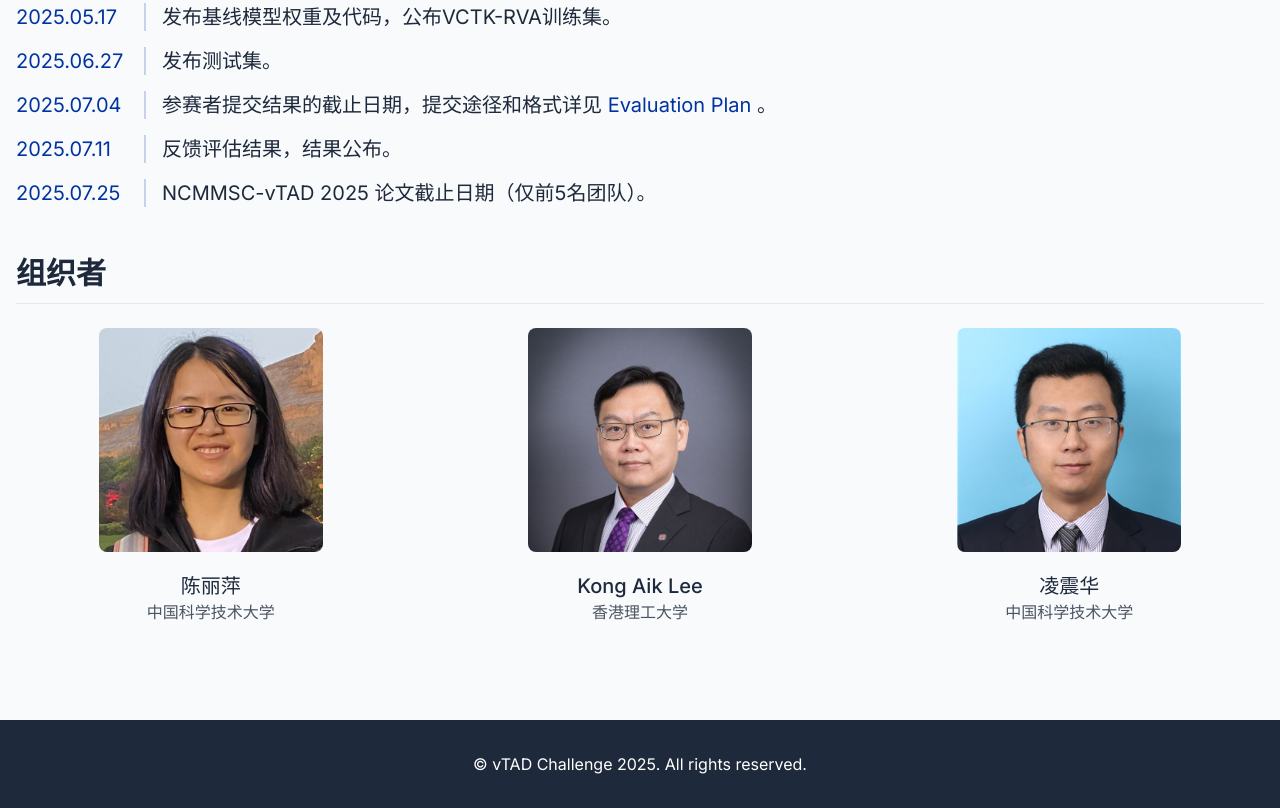
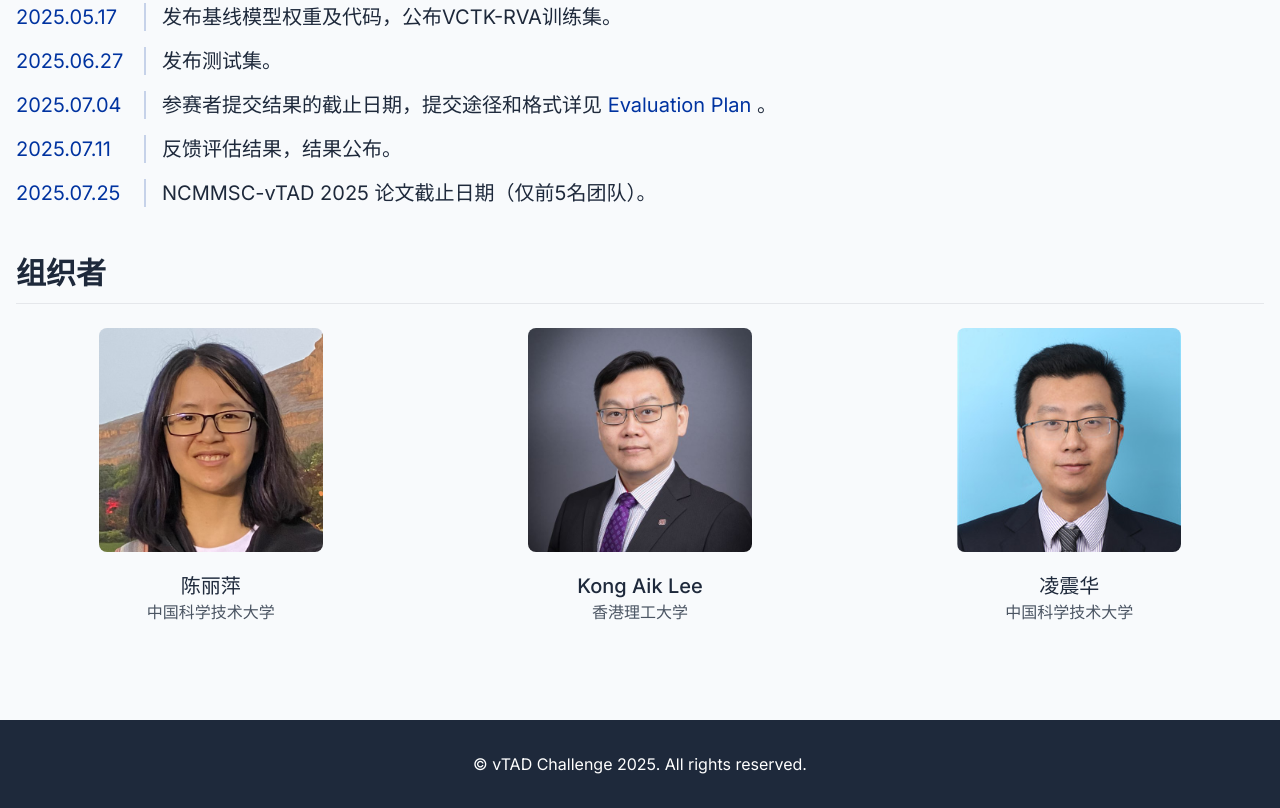
Before and after one commit to VtaD2025-Challenge/VtaD2025-Challenge.github.io, a plain HTML site: page index.html in a window 1280 px wide. Shown: the part 1974-2782 px from the top of the page. Drawn offline with nearby package versions, Linux system fonts and the light colour scheme.

Commit message:
Update index.html

```diff
--- a/index.html
+++ b/index.html
@@ -232,7 +232,7 @@
                             src="imgs/journal_photo_liping1.jpg"
                             alt="陈丽萍"
                             class="w-full h-full object-cover rounded-lg"
-                            style="object-position: center 17%;"
+                            style="object-position: center 12%;"
                         >
                     </div>
                     <h3 class="mt-5 font-medium text-xl">陈丽萍</h3>
@@ -246,7 +246,7 @@
                             src="imgs/LEE Kong Aik photo.jpg"
                             alt="Kong Aik Lee"
                             class="w-full h-full object-cover rounded-lg"
-                            style="object-position: center 17%;"
+                            style="object-position: center 30%;"
                         >
                     </div>
                     <h3 class="mt-5 font-medium text-xl">Kong Aik Lee</h3>
```
